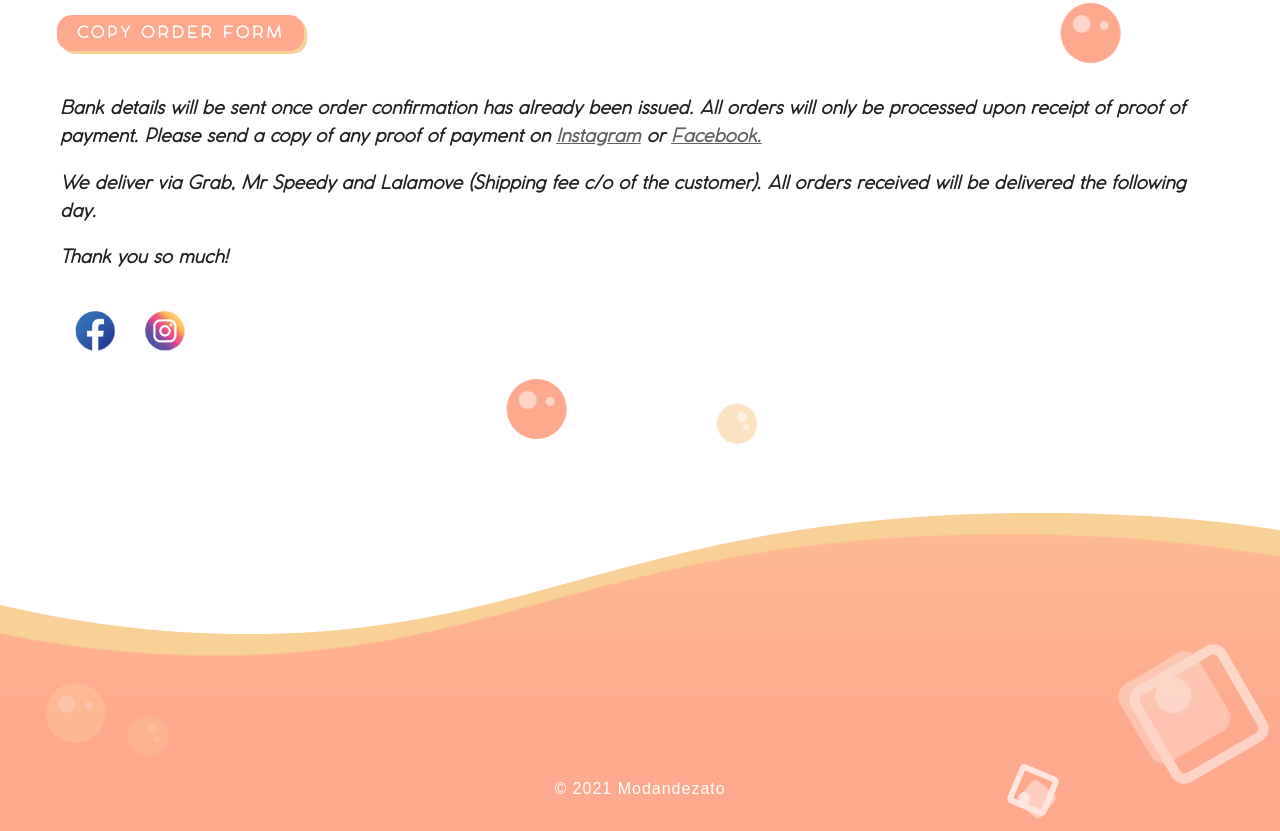
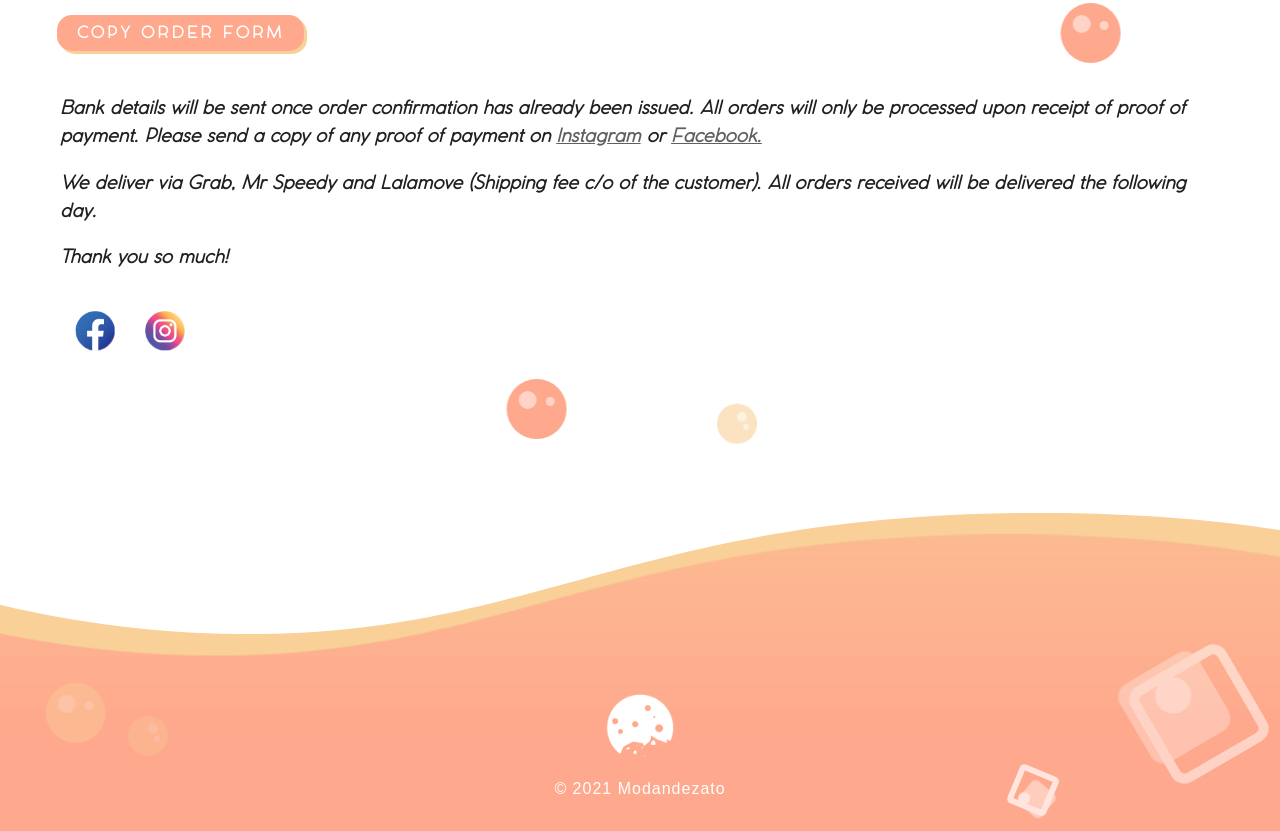
Before and after one commit to Robincredible/Modandezato-Menu, a plain HTML site: page index.html in a window 1280 px wide. Shown: the part 2475-3306 px from the top of the page. Drawn offline with Linux system fonts and the light colour scheme; a web font is replaced by a local one.

Commit message:
Footer Logo

```diff
--- a/index.html
+++ b/index.html
@@ -396,6 +396,10 @@
 			<div class="dice small"></div>
 		</div>
 
+		<div class="footer-logo">
+			<img src="./images/logo.png"/>
+		</div>
+
 		<div class="copyright">
 			<p>© 2021 Modandezato</p>
 		</div>
--- a/styles.css
+++ b/styles.css
@@ -1650,6 +1650,17 @@ input[type=number]::-webkit-inner-spin-button {
     top: 20%;
   }
 
+  .footer-logo{
+  	position: absolute;
+    max-width: 80px;
+    width: 100%;
+    height: auto;
+    left: 50%;
+    top: 70%;
+    transform: translate(-50%, -30%);
+    filter: brightness(0) saturate(0) invert(1);
+  }
+
   .dice{
   	width: 90px;
   	height: 90px;
```
Also changed, not shown: images/logo.png (added).
